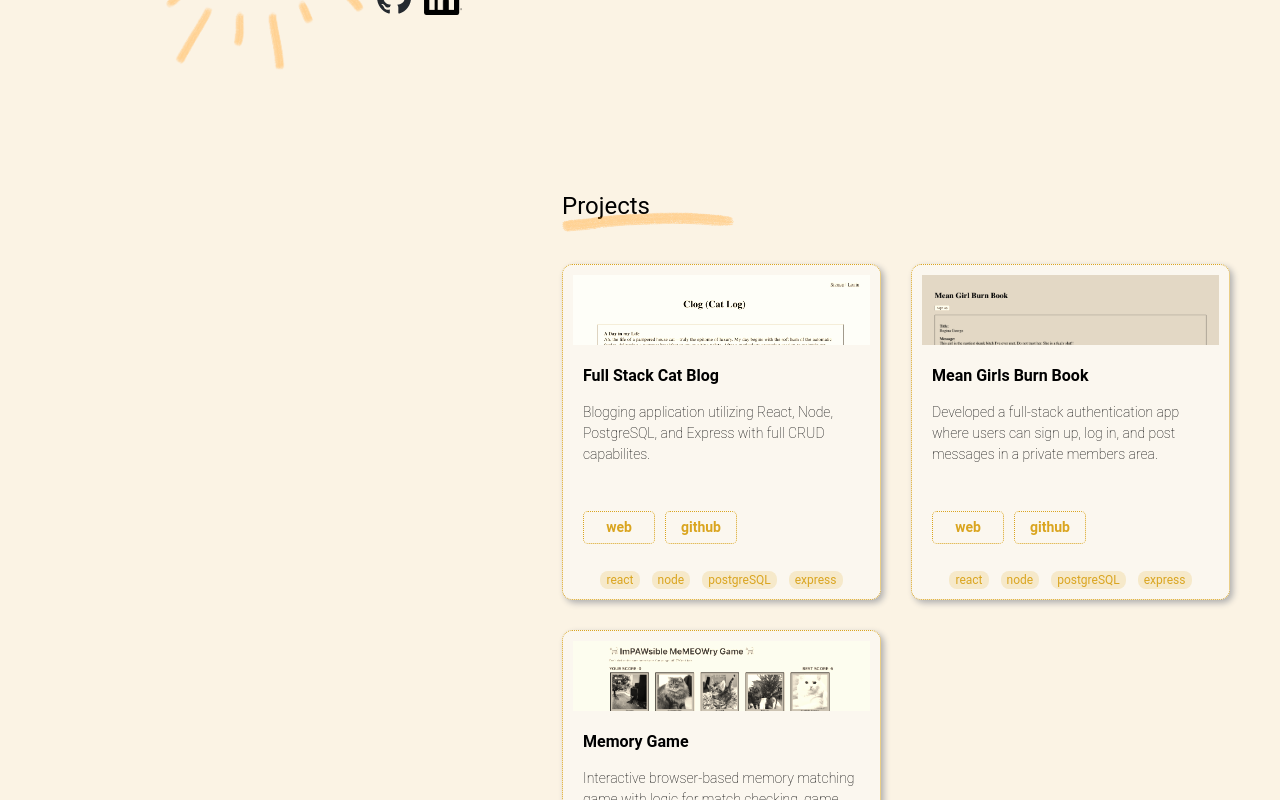
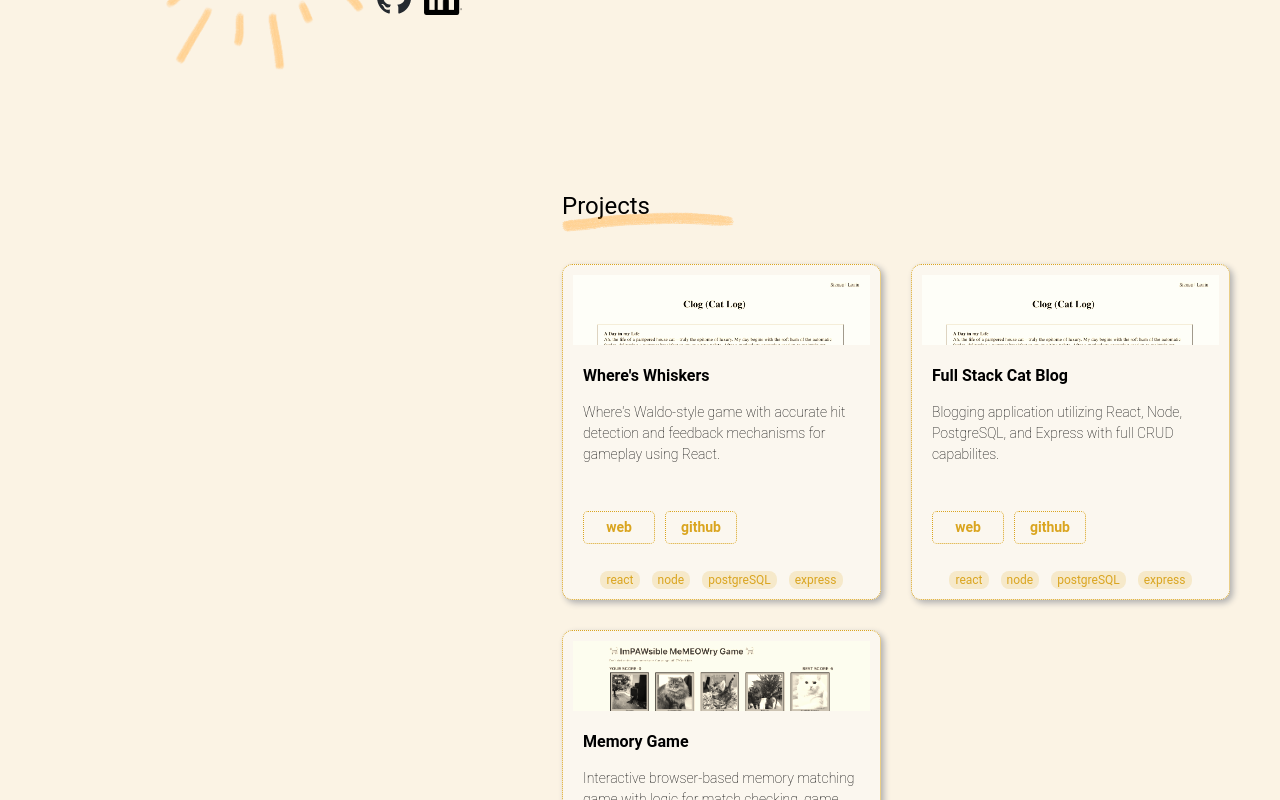
Before and after one commit to susancantdance/susanchenportfolio, a React (Vite) app: page / in a window 1280 px wide. Shown: the part 505-1305 px from the top of the page. Built offline with nearby package versions, Linux system fonts and the light colour scheme; a web font is replaced by a local one.

Commit message:
replaced mean girls with wheres whiskers

```diff
--- a/src/components/projects.jsx
+++ b/src/components/projects.jsx
@@ -1,11 +1,41 @@
 import styles from "./projects.module.css";
 import blogapi from "../assets/blogapi.png";
-import meangirl from "../assets/meangirls.png";
+// import meangirl from "../assets/meangirls.png";
 import memory from "../assets/memory.png";
 
 function Projects() {
   return (
     <div className={styles.container}>
+      <a
+        href="https://github.com/susancantdance/waldo"
+        target="_blank"
+        rel="noopener noreferrer"
+      >
+        <div className={styles.section}>
+          <img className={styles.image} src={blogapi} />
+          <div className={styles.desc}>
+            <span className={styles.name}>Where's Whiskers</span>
+            <p>
+              Where's Waldo-style game with accurate hit detection and feedback
+              mechanisms for gameplay using React.
+            </p>
+          </div>
+          <div className={styles.links}>
+            <span className={styles.link}>
+              <a href="https://waldo-delta.vercel.app/">web</a>
+            </span>
+            <span className={styles.link}>
+              <a href="https://github.com/susancantdance/waldo">github</a>
+            </span>
+          </div>
+          <div className={styles.tags}>
+            <span className={styles.tag}>react</span>
+            <span className={styles.tag}>node</span>
+            <span className={styles.tag}>postgreSQL</span>
+            <span className={styles.tag}>express</span>
+          </div>
+        </div>
+      </a>
       <a
         href="https://github.com/susancantdance/cat-be"
         target="_blank"
@@ -36,7 +66,7 @@ function Projects() {
           </div>
         </div>
       </a>
-      <a
+      {/* <a
         href="https://members-only-production-fa93.up.railway.app/"
         target="_blank"
         rel="noopener noreferrer"
@@ -69,7 +99,7 @@ function Projects() {
             <span className={styles.tag}>express</span>
           </div>
         </div>
-      </a>
+      </a> */}
       <a
         href="https://memory-phi-bay.vercel.app/"
         target="_blank"
```
